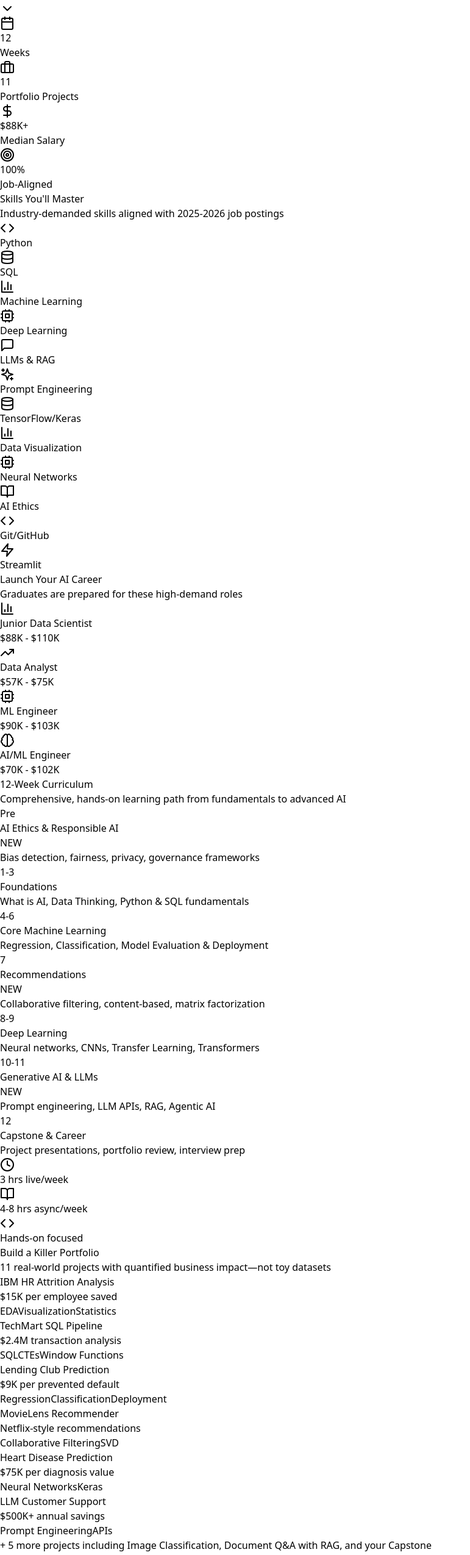
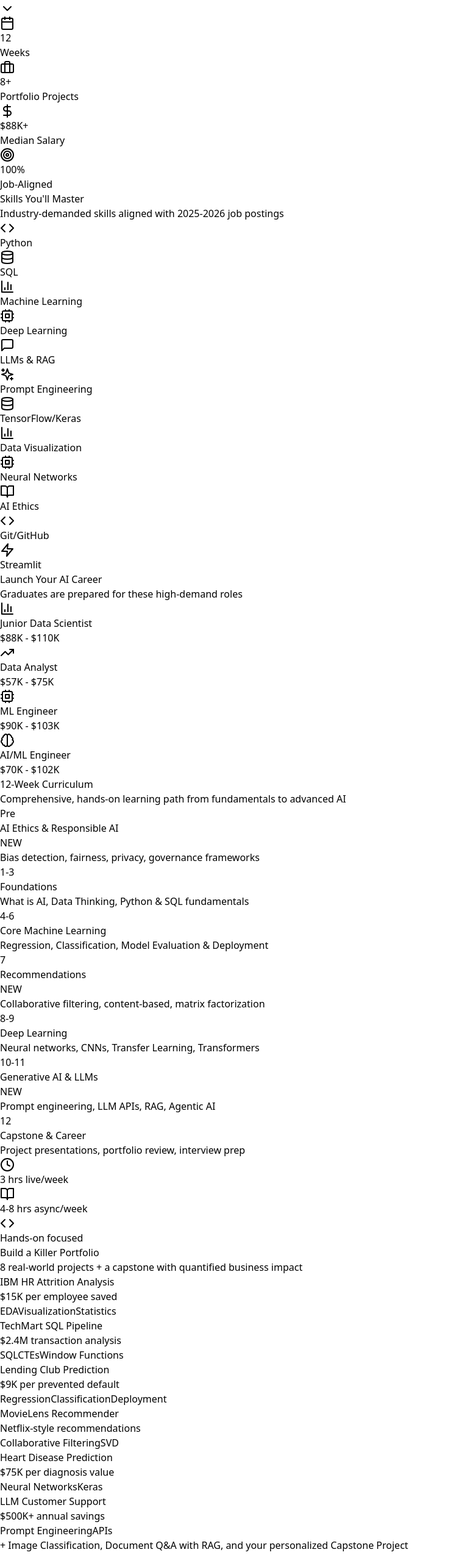
Before and after one commit to unjike/ai-bootcamp, a React (Vite) app: page / in a window 1280 px wide. Shown: the part 238-2788 px from the top of the page at 61% size, without its empty margins (0-771 px from the left). Built offline with nearby package versions, Linux system fonts and the light colour scheme; no server answers.

Commit message:
Update project statistics and descriptions on LandingPage

```diff
--- a/src/pages/LandingPage.jsx
+++ b/src/pages/LandingPage.jsx
@@ -190,7 +190,7 @@
           {/* Stats */}
           <div className="grid grid-cols-2 md:grid-cols-4 gap-4 mt-16">
             <StatCard value="12" label="Weeks" icon={Calendar} />
-            <StatCard value="11" label="Portfolio Projects" icon={Briefcase} />
+            <StatCard value="8+" label="Portfolio Projects" icon={Briefcase} />
             <StatCard value="$88K+" label="Median Salary" icon={DollarSign} />
             <StatCard value="100%" label="Job-Aligned" icon={Target} />
           </div>
@@ -271,7 +271,7 @@
         <div className="max-w-6xl mx-auto">
           <div className="text-center mb-10">
             <h2 className="text-3xl font-bold text-gray-900 mb-4">Build a Killer Portfolio</h2>
-            <p className="text-gray-600">11 real-world projects with quantified business impact—not toy datasets</p>
+            <p className="text-gray-600">8 real-world projects + a capstone with quantified business impact</p>
           </div>
           <div className="grid md:grid-cols-2 lg:grid-cols-3 gap-6">
             {projects.map((project, i) => (
@@ -279,7 +279,7 @@
             ))}
           </div>
           <div className="mt-8 text-center">
-            <p className="text-gray-500 text-sm">+ 5 more projects including Image Classification, Document Q&A with RAG, and your Capstone</p>
+            <p className="text-gray-500 text-sm">+ Image Classification, Document Q&A with RAG, and your personalized Capstone Project</p>
           </div>
         </div>
       </section>
@@ -296,7 +296,7 @@
               { icon: Sparkles, title: 'Cutting-Edge Content', description: 'Includes LLMs, RAG, Agentic AI, and prompt engineering—skills most bootcamps don\'t cover yet.' },
               { icon: DollarSign, title: 'Business Impact Focus', description: 'Every project quantifies business value. Speak the language employers want to hear.' },
               { icon: GraduationCap, title: 'AI Ethics Foundation', description: 'Start with responsible AI principles. Stand out as a thoughtful, mature candidate.' },
-              { icon: Briefcase, title: 'Portfolio-First', description: '11 GitHub-ready projects prove your skills better than any certificate.' },
+              { icon: Briefcase, title: 'Portfolio-First', description: '8 GitHub-ready projects + capstone prove your skills better than any certificate.' },
               { icon: Award, title: 'Interview Ready', description: 'Embedded interview prep, STAR framework practice, and resume bullet suggestions.' },
             ].map((item, i) => (
               <div key={i} className="text-center">
```
